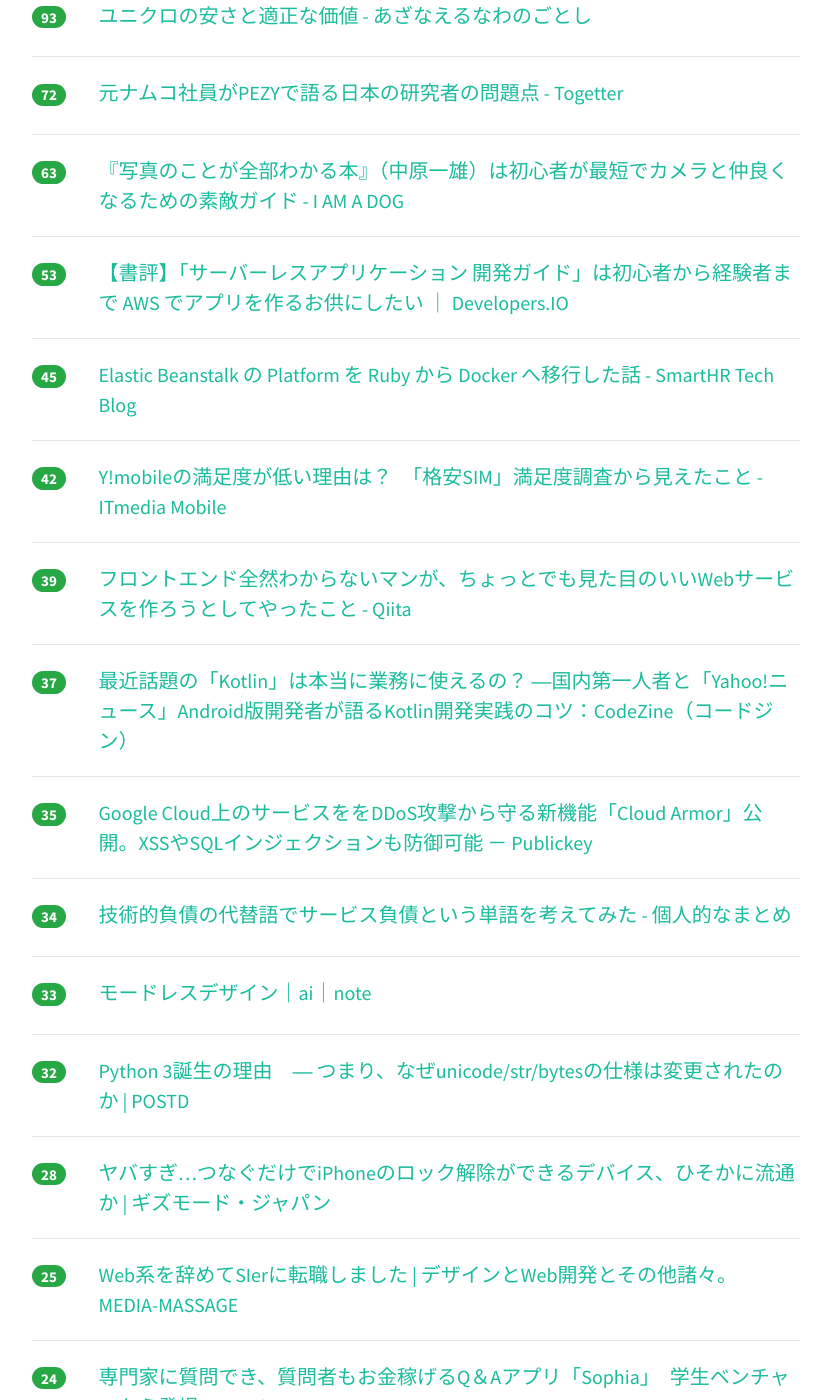
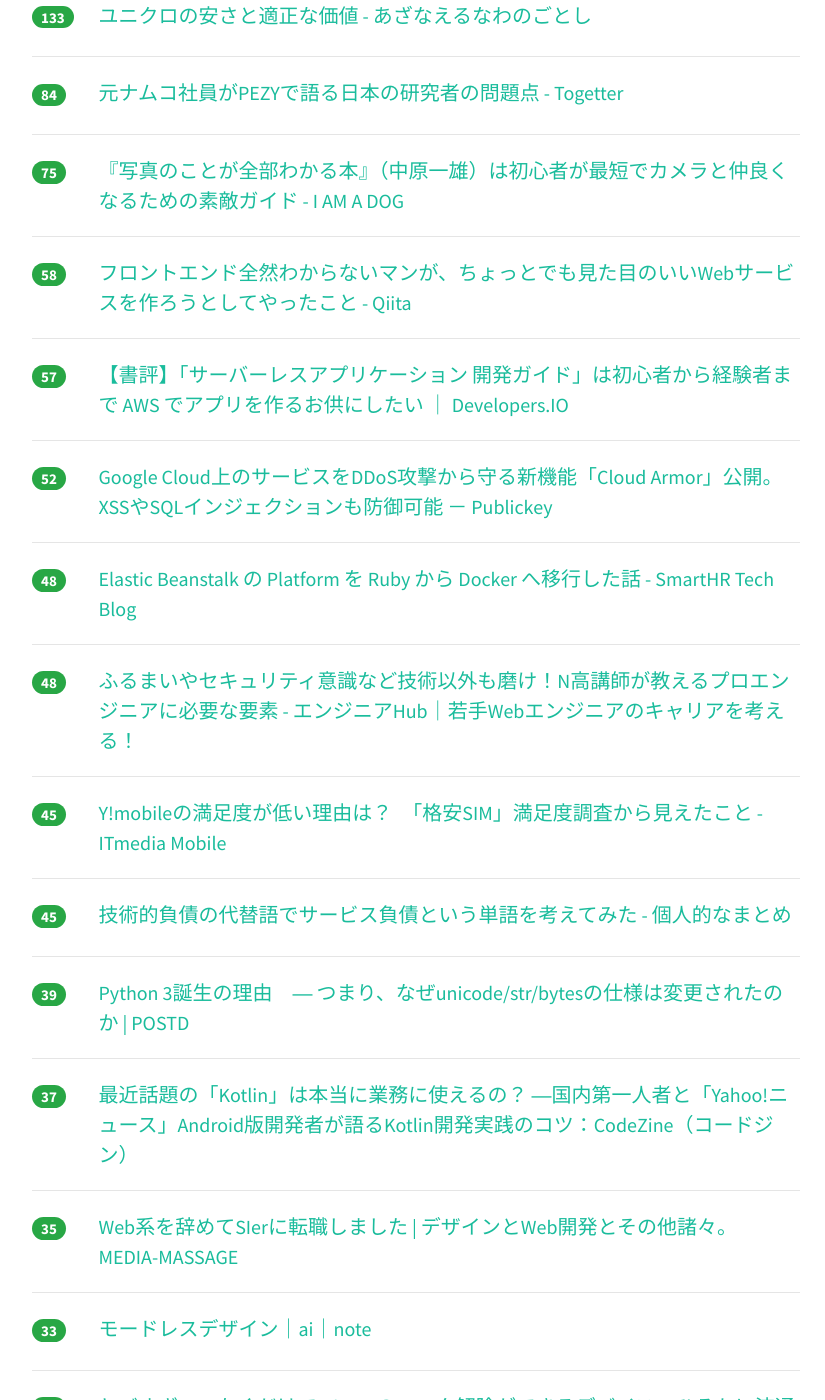
Before and after one commit to yatta47/hatena-matome-site, a Jekyll site: the page built from _posts/2018-03-23-hatena.md, in a window 1280 px wide and 1400 px high, scrolled down 472 px. Shown: the whole window, without its empty margins (224-1049 px from the left). Built offline with Jekyll 4.4.1, drawn with Linux system fonts in a browser that asks for light colours; nearby versions of some CDN libraries; some of the changed text lies outside the part shown.

Commit message:
Updated 2018-03-23

```diff
--- a/_posts/2018-03-23-hatena.md
+++ b/_posts/2018-03-23-hatena.md
@@ -1,49 +1,69 @@
 ---
 layout: post
 title:  "2018-03-23 はてぶIT"
-date:   2018-03-23 12:03:13
+date:   2018-03-23 13:02:36
 tags: [it-hotentry]
 ---
-35 件のデータあり
+40 件のデータあり
 
 <hr><div class="row">
-<div class="col-1"><span class="badge badge-pill badge-success h2">146</span></div>
+<div class="col-1"><span class="badge badge-pill badge-success h2">168</span></div>
 <div class="col-11"><a href='http://onereihoku.org/archives/2964' target='_blank'>SNS上で拡散されている記事に関して | ONEれいほく</a></div>
 </div>
 <hr>
 <div class="row">
-<div class="col-1"><span class="badge badge-pill badge-success h2">93</span></div>
+<div class="col-1"><span class="badge badge-pill badge-success h2">133</span></div>
 <div class="col-11"><a href='http://azanaerunawano5to4.hatenablog.com/entry/2018/03/22/233458' target='_blank'>ユニクロの安さと適正な価値 - あざなえるなわのごとし</a></div>
 </div>
 <hr>
 <div class="row">
-<div class="col-1"><span class="badge badge-pill badge-success h2">72</span></div>
+<div class="col-1"><span class="badge badge-pill badge-success h2">84</span></div>
 <div class="col-11"><a href='https://togetter.com/li/1211254' target='_blank'>元ナムコ社員がPEZYで語る日本の研究者の問題点 - Togetter</a></div>
 </div>
 <hr>
 <div class="row">
-<div class="col-1"><span class="badge badge-pill badge-success h2">63</span></div>
+<div class="col-1"><span class="badge badge-pill badge-success h2">75</span></div>
 <div class="col-11"><a href='http://moognyk.hateblo.jp/entry/2018/03/22/190000' target='_blank'>『写真のことが全部わかる本』（中原一雄）は初心者が最短でカメラと仲良くなるための素敵ガイド - I AM A DOG</a></div>
 </div>
 <hr>
 <div class="row">
-<div class="col-1"><span class="badge badge-pill badge-success h2">53</span></div>
+<div class="col-1"><span class="badge badge-pill badge-success h2">58</span></div>
+<div class="col-11"><a href='https://qiita.com/liukoki/items/8a6cd4543e7e7e906461' target='_blank'>フロントエンド全然わからないマンが、ちょっとでも見た目のいいWebサービスを作ろうとしてやったこと - Qiita</a></div>
+</div>
+<hr>
+<div class="row">
+<div class="col-1"><span class="badge badge-pill badge-success h2">57</span></div>
 <div class="col-11"><a href='https://dev.classmethod.jp/server-side/serverless/book-serverless-application-guide/' target='_blank'>【書評】「サーバーレスアプリケーション 開発ガイド」は初心者から経験者まで AWS でアプリを作るお供にしたい ｜ Developers.IO</a></div>
 </div>
 <hr>
 <div class="row">
-<div class="col-1"><span class="badge badge-pill badge-success h2">45</span></div>
+<div class="col-1"><span class="badge badge-pill badge-success h2">52</span></div>
+<div class="col-11"><a href='http://www.publickey1.jp/blog/18/google_cloudddoscloud_armorxsssql.html' target='_blank'>Google Cloud上のサービスをDDoS攻撃から守る新機能「Cloud Armor」公開。XSSやSQLインジェクションも防御可能 － Publickey</a></div>
+</div>
+<hr>
+<div class="row">
+<div class="col-1"><span class="badge badge-pill badge-success h2">48</span></div>
 <div class="col-11"><a href='http://tech.smarthr.jp/entry/2018/03/22/172953' target='_blank'>Elastic Beanstalk の Platform を Ruby から Docker へ移行した話 - SmartHR Tech Blog</a></div>
 </div>
 <hr>
 <div class="row">
-<div class="col-1"><span class="badge badge-pill badge-success h2">42</span></div>
+<div class="col-1"><span class="badge badge-pill badge-success h2">48</span></div>
+<div class="col-11"><a href='https://employment.en-japan.com/engineerhub/entry/2018/03/14/110000' target='_blank'>ふるまいやセキュリティ意識など技術以外も磨け！N高講師が教えるプロエンジニアに必要な要素 - エンジニアHub｜若手Webエンジニアのキャリアを考える！</a></div>
+</div>
+<hr>
+<div class="row">
+<div class="col-1"><span class="badge badge-pill badge-success h2">45</span></div>
 <div class="col-11"><a href='http://www.itmedia.co.jp/mobile/articles/1803/22/news132.html' target='_blank'>Y!mobileの満足度が低い理由は？　「格安SIM」満足度調査から見えたこと - ITmedia Mobile</a></div>
 </div>
 <hr>
 <div class="row">
+<div class="col-1"><span class="badge badge-pill badge-success h2">45</span></div>
+<div class="col-11"><a href='http://hachi.hatenablog.com/entry/2018/03/23/001530' target='_blank'>技術的負債の代替語でサービス負債という単語を考えてみた - 個人的なまとめ</a></div>
+</div>
+<hr>
+<div class="row">
 <div class="col-1"><span class="badge badge-pill badge-success h2">39</span></div>
-<div class="col-11"><a href='https://qiita.com/liukoki/items/8a6cd4543e7e7e906461' target='_blank'>フロントエンド全然わからないマンが、ちょっとでも見た目のいいWebサービスを作ろうとしてやったこと - Qiita</a></div>
+<div class="col-11"><a href='https://postd.cc/why-python-3-exists/' target='_blank'>Python 3誕生の理由　― つまり、なぜunicode/str/bytesの仕様は変更されたのか | POSTD</a></div>
 </div>
 <hr>
 <div class="row">
@@ -53,12 +73,7 @@ tags: [it-hotentry]
 <hr>
 <div class="row">
 <div class="col-1"><span class="badge badge-pill badge-success h2">35</span></div>
-<div class="col-11"><a href='http://www.publickey1.jp/blog/18/google_cloudddoscloud_armorxsssql.html' target='_blank'>Google Cloud上のサービスををDDoS攻撃から守る新機能「Cloud Armor」公開。XSSやSQLインジェクションも防御可能 － Publickey</a></div>
-</div>
-<hr>
-<div class="row">
-<div class="col-1"><span class="badge badge-pill badge-success h2">34</span></div>
-<div class="col-11"><a href='http://hachi.hatenablog.com/entry/2018/03/23/001530' target='_blank'>技術的負債の代替語でサービス負債という単語を考えてみた - 個人的なまとめ</a></div>
+<div class="col-11"><a href='https://media-massage.net/blog/change-jobs-from-web-studio-to-systems-integrator/' target='_blank'>Web系を辞めてSIerに転職しました | デザインとWeb開発とその他諸々。 MEDIA-MASSAGE</a></div>
 </div>
 <hr>
 <div class="row">
@@ -67,18 +82,18 @@ tags: [it-hotentry]
 </div>
 <hr>
 <div class="row">
-<div class="col-1"><span class="badge badge-pill badge-success h2">32</span></div>
-<div class="col-11"><a href='https://postd.cc/why-python-3-exists/' target='_blank'>Python 3誕生の理由　― つまり、なぜunicode/str/bytesの仕様は変更されたのか | POSTD</a></div>
-</div>
-<hr>
-<div class="row">
 <div class="col-1"><span class="badge badge-pill badge-success h2">28</span></div>
 <div class="col-11"><a href='https://www.gizmodo.jp/2018/03/grayshift-graykey-iphone-unlock.html' target='_blank'>ヤバすぎ…つなぐだけでiPhoneのロック解除ができるデバイス、ひそかに流通か | ギズモード・ジャパン</a></div>
 </div>
 <hr>
 <div class="row">
-<div class="col-1"><span class="badge badge-pill badge-success h2">25</span></div>
-<div class="col-11"><a href='https://media-massage.net/blog/change-jobs-from-web-studio-to-systems-integrator/' target='_blank'>Web系を辞めてSIerに転職しました | デザインとWeb開発とその他諸々。 MEDIA-MASSAGE</a></div>
+<div class="col-1"><span class="badge badge-pill badge-success h2">27</span></div>
+<div class="col-11"><a href='https://paiza.hatenablog.com/entry/2018/03/22/Web%E4%B8%8A%E3%81%A7%E7%B0%A1%E5%8D%98%E3%81%AB%E3%83%9E%E3%82%A4%E3%83%B3%E3%83%89%E3%83%9E%E3%83%83%E3%83%97%E9%A2%A8%E3%83%89%E3%82%AD%E3%83%A5%E3%83%A1%E3%83%B3%E3%83%88%E3%81%8C%E7%84%A1%E6%96%99' target='_blank'>Web上で簡単にマインドマップ風ドキュメントが無料作成できる「Milkr」を使ってみた！ - paiza開発日誌</a></div>
+</div>
+<hr>
+<div class="row">
+<div class="col-1"><span class="badge badge-pill badge-success h2">26</span></div>
+<div class="col-11"><a href='http://blog.shibayu36.org/entry/2018/03/23/062152' target='_blank'>良かったことは良かったとはっきりフィードバックする - $shibayu36->blog;</a></div>
 </div>
 <hr>
 <div class="row">
@@ -88,7 +103,7 @@ tags: [it-hotentry]
 <hr>
 <div class="row">
 <div class="col-1"><span class="badge badge-pill badge-success h2">24</span></div>
-<div class="col-11"><a href='https://paiza.hatenablog.com/entry/2018/03/22/Web%E4%B8%8A%E3%81%A7%E7%B0%A1%E5%8D%98%E3%81%AB%E3%83%9E%E3%82%A4%E3%83%B3%E3%83%89%E3%83%9E%E3%83%83%E3%83%97%E9%A2%A8%E3%83%89%E3%82%AD%E3%83%A5%E3%83%A1%E3%83%B3%E3%83%88%E3%81%8C%E7%84%A1%E6%96%99' target='_blank'>Web上で簡単にマインドマップ風ドキュメントが無料作成できる「Milkr」を使ってみた！ - paiza開発日誌</a></div>
+<div class="col-11"><a href='http://twitter.com/miyahancom/status/976389783734820866' target='_blank'>Miyahanさんのツイート: "父上氏、ハザードランプと間違えて走行中にプリウスの主電源ボタンを押して車を急停止させてしまう。今日のプリウスになりかねないからそろそろ免許返納してほ</a></div>
 </div>
 <hr>
 <div class="row">
@@ -98,27 +113,37 @@ tags: [it-hotentry]
 <hr>
 <div class="row">
 <div class="col-1"><span class="badge badge-pill badge-success h2">23</span></div>
+<div class="col-11"><a href='https://arata01.info/blog-syukyakuryoku-up-9015' target='_blank'>ブログの集客力を1年で10.3倍に上げた記事の書き方完全マニュアル！ | ブログ集客実践の書</a></div>
+</div>
+<hr>
+<div class="row">
+<div class="col-1"><span class="badge badge-pill badge-success h2">23</span></div>
 <div class="col-11"><a href='https://dev.classmethod.jp/etc/protech-book/' target='_blank'>「プログラミング教育ってなに？」不安を抱える親エンジニア向けの入門本「おうちではじめるプログラミングの授業」 ｜ Developers.IO</a></div>
 </div>
 <hr>
 <div class="row">
 <div class="col-1"><span class="badge badge-pill badge-success h2">22</span></div>
-<div class="col-11"><a href='http://twitter.com/miyahancom/status/976389783734820866' target='_blank'>Miyahanさんのツイート: "父上氏、ハザードランプと間違えて走行中にプリウスの主電源ボタンを押して車を急停止させてしまう。今日のプリウスになりかねないからそろそろ免許返納してほ</a></div>
+<div class="col-11"><a href='https://www.hitachicm.com/global/jp/news-jpn/press/18-03-22j-2/' target='_blank'>四脚クローラ方式を採用した双腕型コンセプトマシンを開発 - Hitachi Construction Machinery</a></div>
 </div>
 <hr>
 <div class="row">
 <div class="col-1"><span class="badge badge-pill badge-success h2">22</span></div>
-<div class="col-11"><a href='https://arata01.info/blog-syukyakuryoku-up-9015' target='_blank'>ブログの集客力を1年で10.3倍に上げた記事の書き方完全マニュアル！ | ブログ集客実践の書</a></div>
+<div class="col-11"><a href='https://coliss.com/articles/build-websites/operation/css/calc-function-with-use-cases.html' target='_blank'>[CSS]知っていると便利な「calc()関数」の使い方のまとめ -レイアウト・要素の配置・フォントサイズの定義など | コリス</a></div>
 </div>
 <hr>
 <div class="row">
-<div class="col-1"><span class="badge badge-pill badge-success h2">21</span></div>
-<div class="col-11"><a href='https://www.hitachicm.com/global/jp/news-jpn/press/18-03-22j-2/' target='_blank'>四脚クローラ方式を採用した双腕型コンセプトマシンを開発 - Hitachi Construction Machinery</a></div>
+<div class="col-1"><span class="badge badge-pill badge-success h2">22</span></div>
+<div class="col-11"><a href='http://photoshopvip.net/107825' target='_blank'>【全て無料！】高品質で使いやすい新作アイコン素材48個まとめ 2018年3月度 - PhotoshopVIP</a></div>
 </div>
 <hr>
 <div class="row">
 <div class="col-1"><span class="badge badge-pill badge-success h2">21</span></div>
 <div class="col-11"><a href='http://design-plus1.com/tcd-w/2018/03/waifu2x-caffe.html' target='_blank'>画像をキレイに拡大する「waifu2x-caffe」の使い方</a></div>
+</div>
+<hr>
+<div class="row">
+<div class="col-1"><span class="badge badge-pill badge-success h2">21</span></div>
+<div class="col-11"><a href='http://forza.cocolog-nifty.com/blog/2018/03/post-5ef6.html' target='_blank'>アジャイル開発とウォーターフォール型開発の違いについて再考: プログラマの思索</a></div>
 </div>
 <hr>
 <div class="row">
@@ -137,8 +162,8 @@ tags: [it-hotentry]
 </div>
 <hr>
 <div class="row">
-<div class="col-1"><span class="badge badge-pill badge-success h2">19</span></div>
-<div class="col-11"><a href='http://blog.shibayu36.org/entry/2018/03/23/062152' target='_blank'>良かったことは良かったとはっきりフィードバックする - $shibayu36->blog;</a></div>
+<div class="col-1"><span class="badge badge-pill badge-success h2">20</span></div>
+<div class="col-11"><a href='http://business.nikkeibp.co.jp/atcl/opinion/15/174784/032200136/' target='_blank'>国会中継に見る与太話と馬鹿話の教訓：日経ビジネスオンライン</a></div>
 </div>
 <hr>
 <div class="row">
@@ -147,13 +172,23 @@ tags: [it-hotentry]
 </div>
 <hr>
 <div class="row">
+<div class="col-1"><span class="badge badge-pill badge-success h2">18</span></div>
+<div class="col-11"><a href='https://docs.esa.io/posts/256' target='_blank'>esaトーク/サービスへの思いをesaに乗せて、ポエム駆動開発が捗る ─ Vol4.ピクシブ株式会社 様 - docs.esa.io</a></div>
+</div>
+<hr>
+<div class="row">
 <div class="col-1"><span class="badge badge-pill badge-success h2">17</span></div>
 <div class="col-11"><a href='https://japan.cnet.com/article/35116350/' target='_blank'>若者が「AbemaTV」の周辺に置く動画アプリは--スマホ画面から読み解く実態 - CNET Japan</a></div>
 </div>
 <hr>
 <div class="row">
-<div class="col-1"><span class="badge badge-pill badge-success h2">16</span></div>
+<div class="col-1"><span class="badge badge-pill badge-success h2">17</span></div>
 <div class="col-11"><a href='https://headlines.yahoo.co.jp/hl?a=20180322-00000084-asahi-soci' target='_blank'>流出ＮＥＭほぼ全量、別通貨と交換か　回収は困難に （朝日新聞デジタル） - Yahoo!ニュース</a></div>
+</div>
+<hr>
+<div class="row">
+<div class="col-1"><span class="badge badge-pill badge-success h2">17</span></div>
+<div class="col-11"><a href='https://jp.corp-sansan.com/blog/2018/03/deep_learning_loss_function.html' target='_blank'>【Techブログ】Deep Learningによる分類でロス関数に何を選ぶか | Sansan株式会社</a></div>
 </div>
 <hr>
 <div class="row">
@@ -167,17 +202,7 @@ tags: [it-hotentry]
 </div>
 <hr>
 <div class="row">
-<div class="col-1"><span class="badge badge-pill badge-success h2">15</span></div>
-<div class="col-11"><a href='https://coliss.com/articles/build-websites/operation/css/calc-function-with-use-cases.html' target='_blank'>[CSS]知っていると便利な「calc()関数」の使い方のまとめ -レイアウト・要素の配置・フォントサイズの定義など | コリス</a></div>
+<div class="col-1"><span class="badge badge-pill badge-success h2">16</span></div>
+<div class="col-11"><a href='https://ses.vtryo.me/it-bad-project-night/' target='_blank'>「IT業界クソ現場オブザナイト」というパワー系イベントに参加してみた件</a></div>
 </div>
 <hr>
-<div class="row">
-<div class="col-1"><span class="badge badge-pill badge-success h2">12</span></div>
-<div class="col-11"><a href='https://jp.corp-sansan.com/blog/2018/03/deep_learning_loss_function.html' target='_blank'>【Techブログ】Deep Learningによる分類でロス関数に何を選ぶか | Sansan株式会社</a></div>
-</div>
-<hr>
-<div class="row">
-<div class="col-1"><span class="badge badge-pill badge-success h2">11</span></div>
-<div class="col-11"><a href='http://business.nikkeibp.co.jp/atcl/opinion/15/174784/032200136/' target='_blank'>国会中継に見る与太話と馬鹿話の教訓：日経ビジネスオンライン</a></div>
-</div>
-<hr>
```
